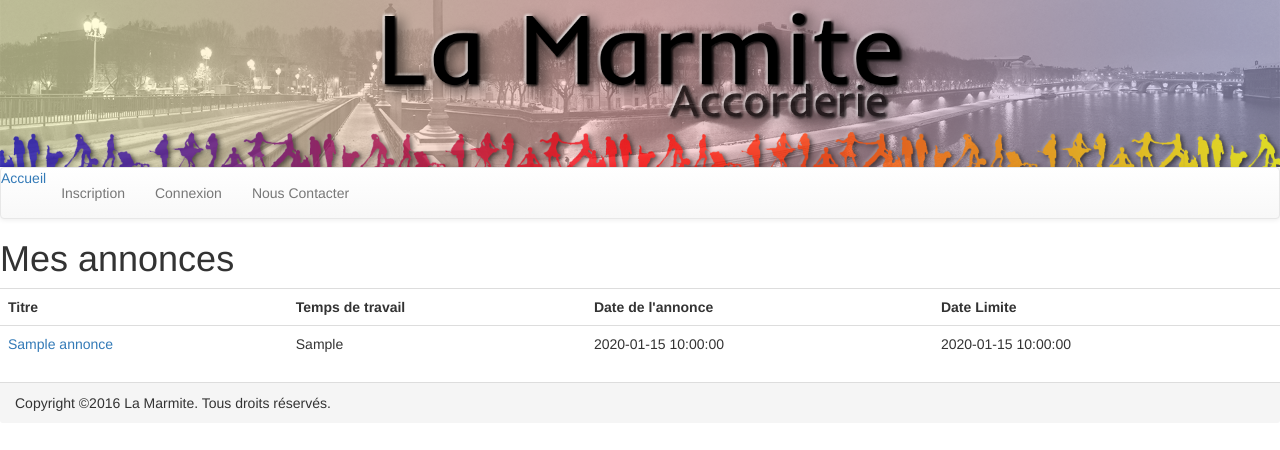
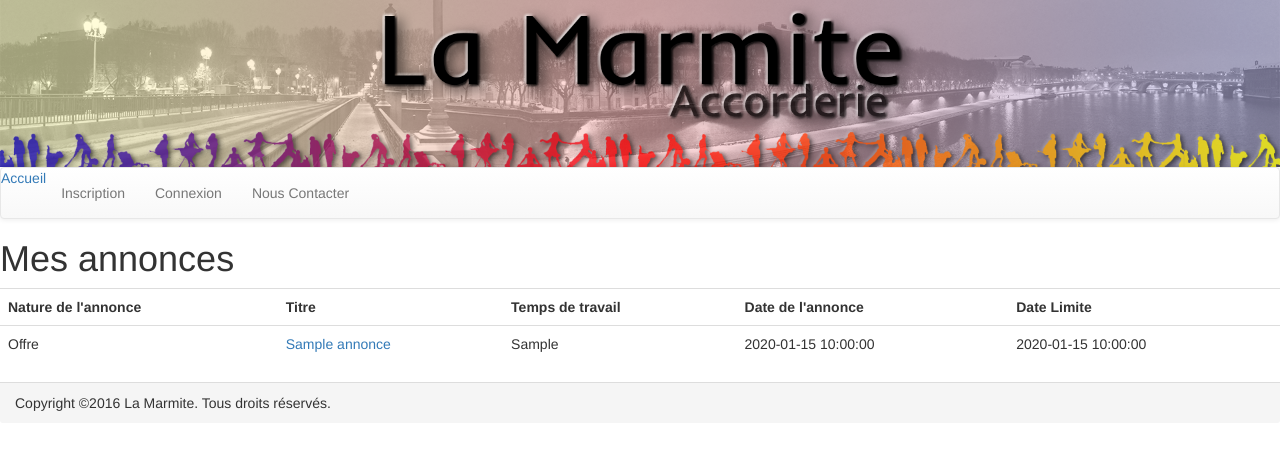
Before and after one commit to NeoLied/AccorderieCakePhp, a CakePHP app: the page made by app/View/Annonces/mes_annonces.ctp in a window 1280 px wide. Shown: the top 450 px of the page. Run offline with PHP 8.4 and a stand-in for CakePHP, Linux system fonts and the light colour scheme; the template is opened without the code that fills it: most values are stand-ins (such as "Sample title", 1, 10 or a date in 2020); some libraries are stand-ins or nearby versions.

Commit message:
Modification de l affichage de mes annnonces:  - On peut voir la nature de l'annonce

```diff
--- a/app/View/Annonces/mes_annonces.ctp
+++ b/app/View/Annonces/mes_annonces.ctp
@@ -4,6 +4,7 @@
 
 <table class="table table-hover">
     <tr>
+        <th>Nature de l'annonce</th>
         <th>Titre</th>
         <th>Temps de travail</th>
         <th>Date de l'annonce</th>
@@ -12,6 +13,9 @@
 
     <?php foreach ($annonces as $annonce): ?>
     <tr>
+        <td>
+            <?php echo ($annonce['Annonce']['demande'] == 0)? "Demande" : "Offre"; ?>
+        </td>
         <td>
             <?php echo $this->Html->link($annonce['Annonce']['titre'],
             array('controller' => 'annonces', 'action' => 'view', $annonce['Annonce']['id'])); ?>
```
